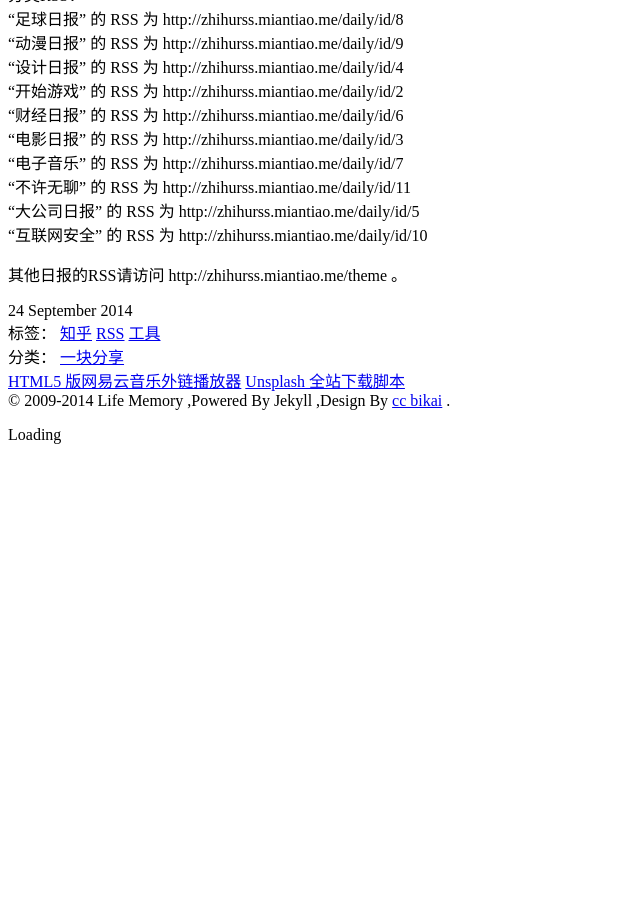
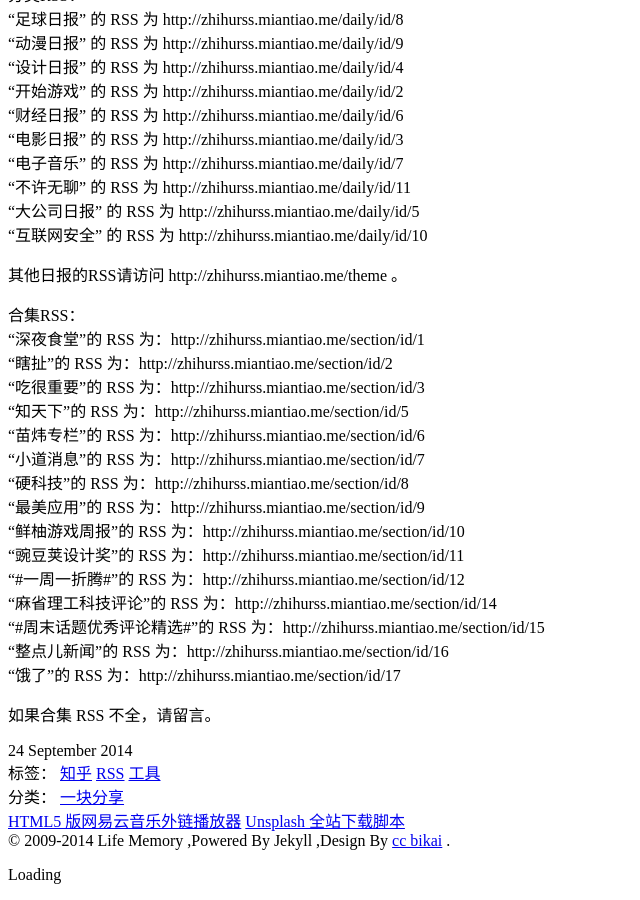
Before and after one commit to gehaowu/life, a Jekyll site: the page built from _posts/2014-09-24-zhihu-daily-rss.md, in a window 1280 px wide and 900 px high, scrolled down 848 px. Shown: the whole window, without its empty margins (0-640 px from the left). Built offline with Jekyll 4.4.1, drawn with Linux system fonts in a browser that asks for light colours; nearby versions of some CDN libraries; library files that are not in the unit come from our copies; Markdown is read by kramdown in place of the engine named in the settings; comment, search, counter and statistics services are not loaded; before the commit the page ends 1308 px from its top, so only the background shows below that.

Commit message:
添加 合集 RSS

```diff
--- a/_posts/2014-09-24-zhihu-daily-rss.md
+++ b/_posts/2014-09-24-zhihu-daily-rss.md
@@ -34,3 +34,22 @@
 “互联网安全” 的 RSS 为 http://zhihurss.miantiao.me/daily/id/10
 
 其他日报的RSS请访问 http://zhihurss.miantiao.me/theme 。
+
+合集RSS：
+“深夜食堂”的 RSS 为：http://zhihurss.miantiao.me/section/id/1
+“瞎扯”的 RSS 为：http://zhihurss.miantiao.me/section/id/2
+“吃很重要”的 RSS 为：http://zhihurss.miantiao.me/section/id/3
+“知天下”的 RSS 为：http://zhihurss.miantiao.me/section/id/5
+“苗炜专栏”的 RSS 为：http://zhihurss.miantiao.me/section/id/6
+“小道消息”的 RSS 为：http://zhihurss.miantiao.me/section/id/7
+“硬科技”的 RSS 为：http://zhihurss.miantiao.me/section/id/8
+“最美应用”的 RSS 为：http://zhihurss.miantiao.me/section/id/9
+“鲜柚游戏周报”的 RSS 为：http://zhihurss.miantiao.me/section/id/10
+“豌豆荚设计奖”的 RSS 为：http://zhihurss.miantiao.me/section/id/11
+“#一周一折腾#”的 RSS 为：http://zhihurss.miantiao.me/section/id/12
+“麻省理工科技评论”的 RSS 为：http://zhihurss.miantiao.me/section/id/14
+“#周末话题优秀评论精选#”的 RSS 为：http://zhihurss.miantiao.me/section/id/15
+“整点儿新闻”的 RSS 为：http://zhihurss.miantiao.me/section/id/16
+“饿了”的 RSS 为：http://zhihurss.miantiao.me/section/id/17
+
+如果合集 RSS 不全，请留言。
```
